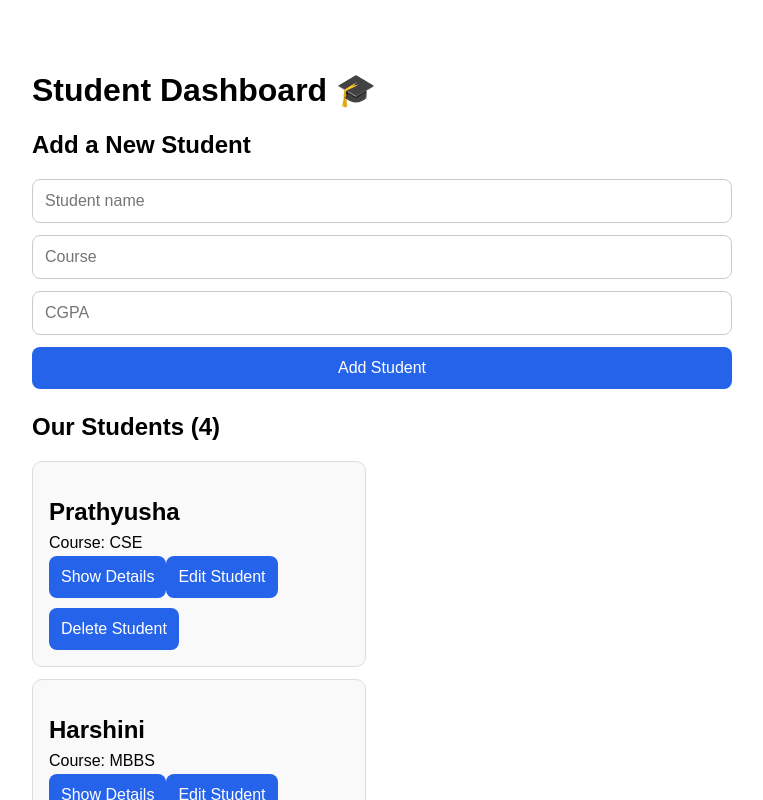
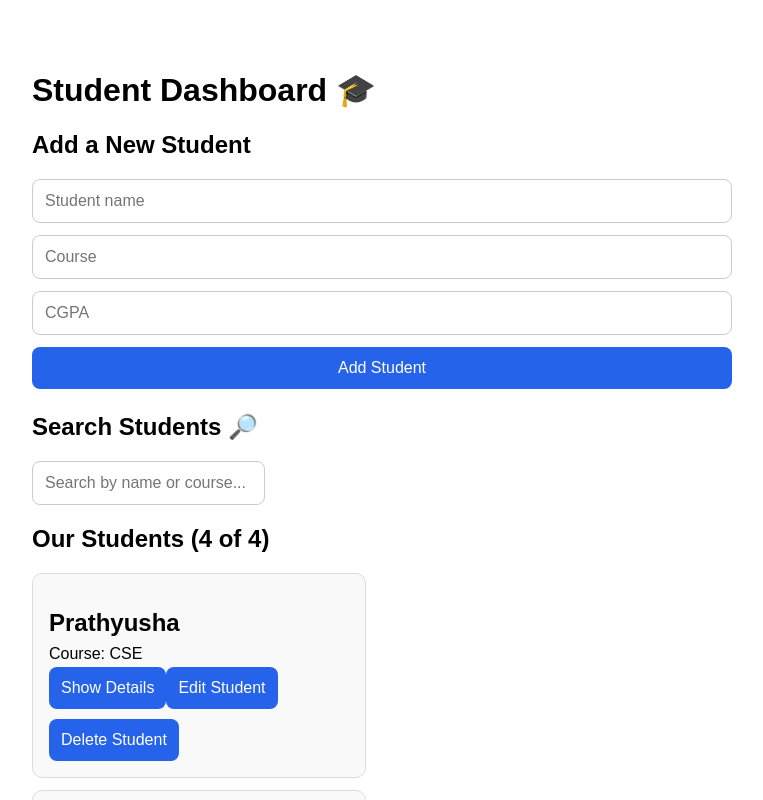
Before and after one commit to prathyushajanga07-tech/reactLearningSandbox, a React (Vite) app: page / in a window 1280 px wide. Shown: the top 800 px of the page, without its empty margins (258-1021 px from the left). Built offline with nearby package versions, Linux system fonts and the light colour scheme.

Commit message:
feat: add student search and filtering

```diff
--- a/src/App.jsx
+++ b/src/App.jsx
@@ -4,6 +4,7 @@ import StudentCard from "./StudentCard";
 
 function App() {
   const [editingId, setEditingId] = useState(null);
+  const [search, setSearch] = useState("");
 
   const [students, setStudents] = useState([
     { id: 1, name: "Prathyusha", course: "CSE", cgpa: "9.7" },
@@ -50,16 +51,13 @@ function App() {
     };
 
     if (editingId !== null) {
-      setStudents((prevStudents) =>
-        prevStudents.map((student) =>
+      setStudents((prev) =>
+        prev.map((student) =>
           student.id === editingId ? studentData : student
         )
       );
     } else {
-      setStudents((prevStudents) => [
-        ...prevStudents,
-        studentData,
-      ]);
+      setStudents((prev) => [...prev, studentData]);
     }
 
     setName("");
@@ -76,14 +74,23 @@ function App() {
   }
 
   function handleDelete(studentId) {
-    setStudents((prevStudents) =>
-      prevStudents.filter((student) => student.id !== studentId)
+    setStudents((prev) =>
+      prev.filter((student) => student.id !== studentId)
     );
 
     if (editingId === studentId) {
       handleCancelEdit();
     }
   }
+
+  const filteredStudents = students.filter((student) => {
+    const query = search.toLowerCase().trim();
+
+    return (
+      student.name.toLowerCase().includes(query) ||
+      student.course.toLowerCase().includes(query)
+    );
+  });
 
   return (
     <div className="app">
@@ -129,9 +136,21 @@ function App() {
         )}
       </form>
 
-      <h2>Our Students ({students.length})</h2>
+      <h2>Search Students 🔎</h2>
 
-      {students.map((student) => (
+      <input
+        type="text"
+        placeholder="Search by name or course..."
+        value={search}
+        onChange={(event) => setSearch(event.target.value)}
+      />
+
+      <h2>
+        Our Students ({filteredStudents.length} of {students.length})
+      </h2>
+
+      {filteredStudents.length > 0 ? (
+        filteredStudents.map((student) => (
           <StudentCard
             key={student.id}
             name={student.name}
@@ -140,7 +159,10 @@ function App() {
             onEdit={() => handleEdit(student)}
             onDelete={() => handleDelete(student.id)}
           />
-      ))}
+        ))
+      ) : (
+        <p>No students found. Try another search!</p>
+      )}
     </div>
   );
 }
```
Lines whose indentation alone changed are shown as unchanged.
